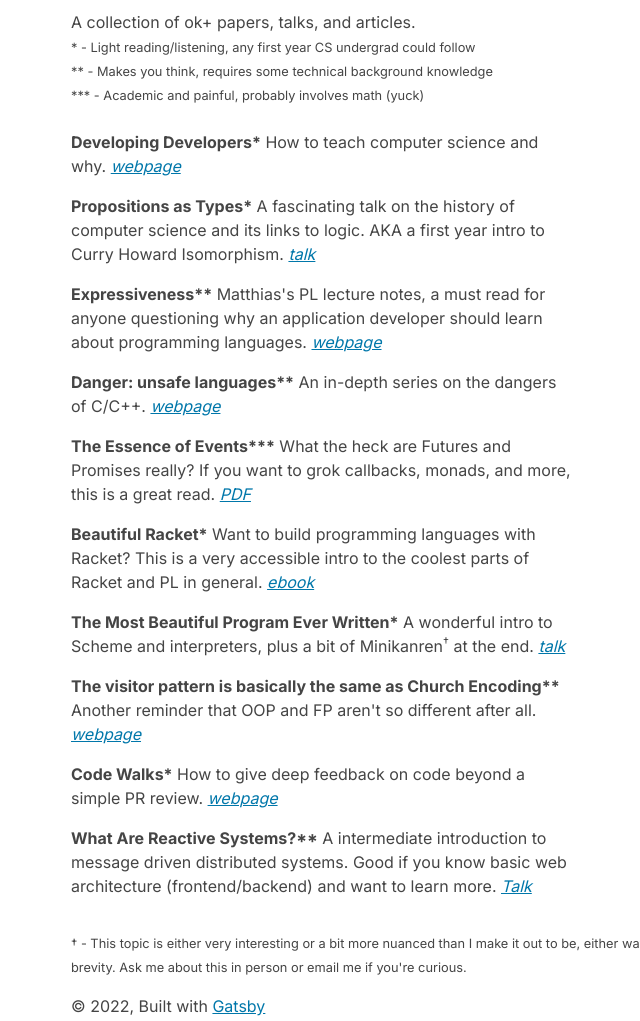
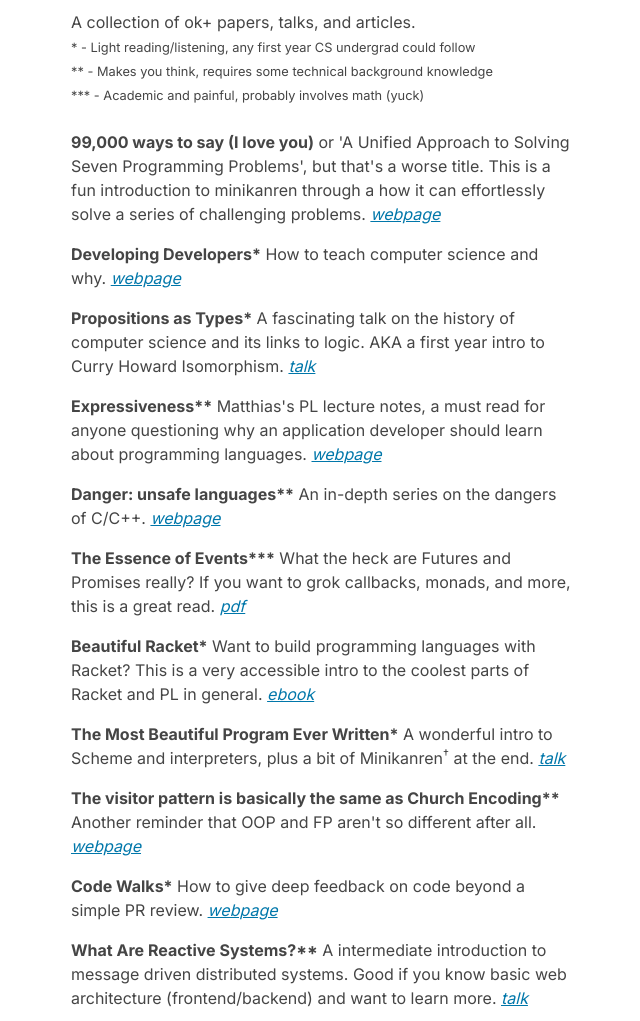
Before and after one commit to rymaju/ryanjung.dev, a Gatsby site: page /enrichment in a window 1280 px wide. Shown: the part 100-1121 px from the top of the page, without its empty margins (137-777 px from the left). Built offline with nearby package versions, Linux system fonts and the light colour scheme; Gatsby itself is replaced by a stand-in of ours.

Commit message:
Add new link to mk 7 problems paper

```diff
--- a/src/components/dagger.tsx
+++ b/src/components/dagger.tsx
@@ -1,5 +1,10 @@
 import React from 'react';
 
+/**
+ * A superscript symbol to indicate a footnote in the text.
+ * Indicates that theres more nuance or context for the preceding text and to
+ * reach out for more information.
+ */
 const Dagger: React.FC = () => <sup>†</sup>
 
 export default Dagger;
--- a/src/pages/enrichment.js
+++ b/src/pages/enrichment.js
@@ -11,7 +11,7 @@ const BlogIndex = ({ data, location }) => {
 
   return (
     <Layout location={location} title={siteTitle}>
-      <Seo title="Enrichment"/>
+      <Seo title="Enrichment" />
       <div class="two-column-container">
         <section class="prose">
           <div class="preamble">
@@ -31,6 +31,17 @@ const BlogIndex = ({ data, location }) => {
             </small>
           </div>
           <ol class="quote-list">
+            <Quote
+              title="99,000 ways to say (I love you)"
+              content="or 'A Unified Approach to Solving Seven Programming Problems', but that's a worse title. This is a fun introduction to minikanren through a how it can effortlessly solve a series of challenging problems."
+              source={
+                <>
+                  <a href="https://io.livecode.ch/learn/namin/icfp2017-artifact-auas7pp">
+                    webpage
+                  </a>
+                </>
+              }
+            />
             <Quote
               title="Developing Developers*"
               content="How to teach computer science and why."
@@ -81,7 +92,7 @@ const BlogIndex = ({ data, location }) => {
               source={
                 <>
                   <a href="https://www.cl.cam.ac.uk/~nk480/essence-of-events.pdf">
-                    PDF
+                    pdf
                   </a>
                 </>
               }
@@ -100,7 +111,7 @@ const BlogIndex = ({ data, location }) => {
               content={
                 <>
                   A wonderful intro to Scheme and interpreters, plus a bit of
-                  Minikanren<Dagger/> at the end.
+                  Minikanren<Dagger /> at the end.
                 </>
               }
               source={
@@ -138,7 +149,7 @@ const BlogIndex = ({ data, location }) => {
               content="A intermediate introduction to message driven distributed systems. Good if you know basic web architecture (frontend/backend) and want to learn more."
               source={
                 <>
-                  <a href="https://www.youtube.com/watch?v=eRxLfUIMJwk">Talk</a>
+                  <a href="https://www.youtube.com/watch?v=eRxLfUIMJwk">talk</a>
                 </>
               }
             />
```
